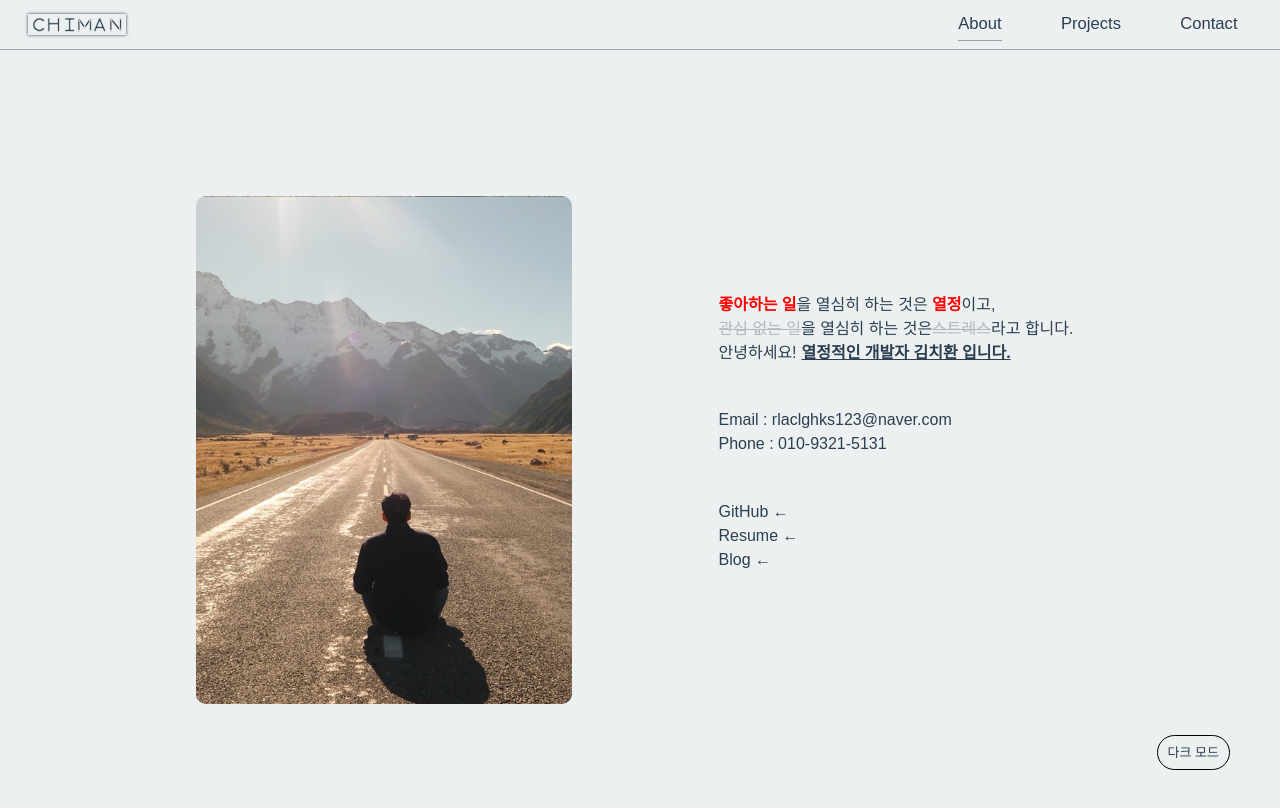
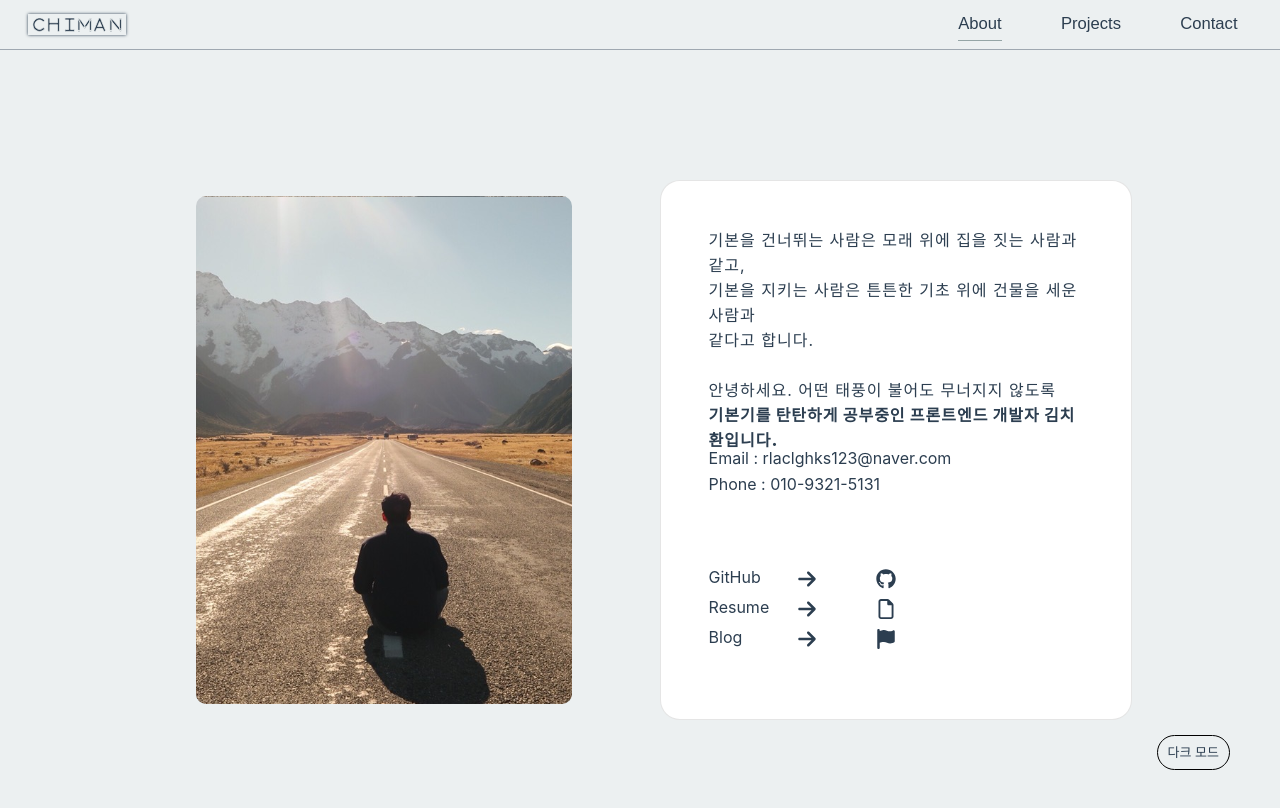
Before and after one commit to rlaclghks123/portfolio, a React (Create React App) app: page / in a window 1280 px wide. Shown: the top 808 px of the page. Built offline with nearby package versions, Linux system fonts and the light colour scheme.

Commit message:
Refactor: About 내용 수정 및 css 수정

```diff
--- a/src/routes/About.jsx
+++ b/src/routes/About.jsx
@@ -11,104 +11,145 @@ const Picture = styled.div`
   border-radius: 10px;
 `;
 
-const ContentUl = styled.ul`
-  height: 100%;
-  padding: 3% 10%;
+const AboutContents = styled.div`
+  height: 85%;
+  width: 100%;
+  box-sizing: border-box;
+  padding: 10%;
   display: flex;
   flex-direction: column;
   justify-content: center;
+  color: ${(props) => props.theme.textColor};
+  background-color: ${(props) => props.theme.boxBgColor};
+  border: 1px solid rgba(0, 0, 0, 0.1);
+  border-radius: 20px;
+  font-family: -apple-system, BlinkMacSystemFont, 'Segoe UI', Roboto, Oxygen, Ubuntu, Cantarell,
+    'Open Sans', 'Helvetica Neue', sans-serif;
+
+  & > div {
+    overflow: hidden;
+    width: 100%;
+  }
 `;
 
-const Contentli = styled.li`
-  color: ${(props) => props.theme.textColor};
-  margin: 5% 0%;
-  overflow: hidden;
+const AboutContentsHeader = styled.div`
+  height: 50%;
+  display: flex;
+  flex-direction: column;
+  line-height: 25px;
+  letter-spacing: 1px;
+  p {
+    &:last-child {
+      border-bottom: 1px solid ${(props) => props.theme.textColor};
+      font-weight: 900;
+    }
+  }
 `;
 
-const P = styled.p`
-  margin: 1vh 0px;
+const AboutContentsMain = styled.div`
+  height: 25%;
+
+  p {
+    margin-bottom: 10px;
+  }
+`;
+
+const AboutContentsFooter = styled.div`
+  height: 25%;
+
+  svg {
+    margin-left: 10px;
+    width: 20px;
+    height: 20px;
+
+    path {
+      fill: ${(props) => props.theme.textColor};
+    }
+
+    &:hover {
+      opacity: 0.3;
+    }
+  }
+`;
+
+const FooterColumn = styled.div`
+  display: flex;
+  justify-content: space-between;
+  margin: 1vh 0;
+  div {
+    width: 33%;
+  }
 `;
 
 const Url = styled.a`
-  font-size: 16px;
-  box-sizing: border-box;
-  color: ${(props) => props.theme.textColor};
-  text-decoration: none;
-
-  &:hover {
-    opacity: 0.3;
-  }
+  margin-right: 50%;
 `;
 
 function About() {
   return (
     <DoubleBox>
       <Picture />
-      <ContentUl>
-        <Contentli>
-          <P>
-            <span style={{ color: 'red', fontWeight: '700' }}> 좋아하는 일</span>을 열심히 하는 것은
-            <span style={{ color: 'red', fontWeight: '700' }}> 열정</span>
-            이고,
-          </P>
-          <P>
-            <span
-              style={{
-                opacity: 0.3,
-                textDecoration: 'line-through',
-                fontWeight: '500',
-              }}
-            >
-              관심 없는 일
-            </span>
-            을 열심히 하는 것은
-            <span
-              style={{
-                opacity: 0.3,
-                textDecoration: 'line-through',
-                fontWeight: '500',
-              }}
-            >
-              스트레스
-            </span>
-            라고 합니다.
-          </P>
-          <P>
-            안녕하세요!
-            <span
-              style={{
-                marginLeft: '5px',
-                fontWeight: 'bold',
-                textDecoration: 'underLine',
-              }}
-            >
-              열정적인 개발자 김치환 입니다.
-            </span>
-          </P>
-        </Contentli>
-        <Contentli>
-          <P>Email : rlaclghks123@naver.com</P>
-          <P>Phone : 010-9321-5131</P>
-        </Contentli>
-        <Contentli>
-          <P>
+
+      <AboutContents>
+        <AboutContentsHeader>
+          <p>기본을 건너뛰는 사람은 모래 위에 집을 짓는 사람과 같고,</p>
+          <p>
+            기본을 지키는 사람은 튼튼한 기초 위에 건물을 세운 사람과<br></br> 같다고 합니다.
+          </p>
+          <br></br>
+          <p> 안녕하세요. 어떤 태풍이 불어도 무너지지 않도록</p>
+          <p>기본기를 탄탄하게 공부중인 프론트엔드 개발자 김치환입니다.</p>
+        </AboutContentsHeader>
+
+        <AboutContentsMain>
+          <p>Email : rlaclghks123@naver.com</p>
+          <p>Phone : 010-9321-5131</p>
+        </AboutContentsMain>
+
+        <AboutContentsFooter>
+          <FooterColumn>
+            <div>GitHub</div>
+            <div>
+              <svg xmlns="http://www.w3.org/2000/svg" viewBox="0 0 448 512">
+                <path d="M438.6 278.6c12.5-12.5 12.5-32.8 0-45.3l-160-160c-12.5-12.5-32.8-12.5-45.3 0s-12.5 32.8 0 45.3L338.8 224 32 224c-17.7 0-32 14.3-32 32s14.3 32 32 32l306.7 0L233.4 393.4c-12.5 12.5-12.5 32.8 0 45.3s32.8 12.5 45.3 0l160-160z" />
+              </svg>
+            </div>
             <Url target="_blank" href="https://github.com/rlaclghks123">
-              GitHub &larr;
+              <svg xmlns="http://www.w3.org/2000/svg" viewBox="0 0 496 512">
+                <path d="M165.9 397.4c0 2-2.3 3.6-5.2 3.6-3.3.3-5.6-1.3-5.6-3.6 0-2 2.3-3.6 5.2-3.6 3-.3 5.6 1.3 5.6 3.6zm-31.1-4.5c-.7 2 1.3 4.3 4.3 4.9 2.6 1 5.6 0 6.2-2s-1.3-4.3-4.3-5.2c-2.6-.7-5.5.3-6.2 2.3zm44.2-1.7c-2.9.7-4.9 2.6-4.6 4.9.3 2 2.9 3.3 5.9 2.6 2.9-.7 4.9-2.6 4.6-4.6-.3-1.9-3-3.2-5.9-2.9zM244.8 8C106.1 8 0 113.3 0 252c0 110.9 69.8 205.8 169.5 239.2 12.8 2.3 17.3-5.6 17.3-12.1 0-6.2-.3-40.4-.3-61.4 0 0-70 15-84.7-29.8 0 0-11.4-29.1-27.8-36.6 0 0-22.9-15.7 1.6-15.4 0 0 24.9 2 38.6 25.8 21.9 38.6 58.6 27.5 72.9 20.9 2.3-16 8.8-27.1 16-33.7-55.9-6.2-112.3-14.3-112.3-110.5 0-27.5 7.6-41.3 23.6-58.9-2.6-6.5-11.1-33.3 2.6-67.9 20.9-6.5 69 27 69 27 20-5.6 41.5-8.5 62.8-8.5s42.8 2.9 62.8 8.5c0 0 48.1-33.6 69-27 13.7 34.7 5.2 61.4 2.6 67.9 16 17.7 25.8 31.5 25.8 58.9 0 96.5-58.9 104.2-114.8 110.5 9.2 7.9 17 22.9 17 46.4 0 33.7-.3 75.4-.3 83.6 0 6.5 4.6 14.4 17.3 12.1C428.2 457.8 496 362.9 496 252 496 113.3 383.5 8 244.8 8zM97.2 352.9c-1.3 1-1 3.3.7 5.2 1.6 1.6 3.9 2.3 5.2 1 1.3-1 1-3.3-.7-5.2-1.6-1.6-3.9-2.3-5.2-1zm-10.8-8.1c-.7 1.3.3 2.9 2.3 3.9 1.6 1 3.6.7 4.3-.7.7-1.3-.3-2.9-2.3-3.9-2-.6-3.6-.3-4.3.7zm32.4 35.6c-1.6 1.3-1 4.3 1.3 6.2 2.3 2.3 5.2 2.6 6.5 1 1.3-1.3.7-4.3-1.3-6.2-2.2-2.3-5.2-2.6-6.5-1zm-11.4-14.7c-1.6 1-1.6 3.6 0 5.9 1.6 2.3 4.3 3.3 5.6 2.3 1.6-1.3 1.6-3.9 0-6.2-1.4-2.3-4-3.3-5.6-2z" />
+              </svg>
             </Url>
-          </P>
-          <P>
+          </FooterColumn>
+
+          <FooterColumn>
+            <div>Resume</div>
+            <div>
+              <svg xmlns="http://www.w3.org/2000/svg" viewBox="0 0 448 512">
+                <path d="M438.6 278.6c12.5-12.5 12.5-32.8 0-45.3l-160-160c-12.5-12.5-32.8-12.5-45.3 0s-12.5 32.8 0 45.3L338.8 224 32 224c-17.7 0-32 14.3-32 32s14.3 32 32 32l306.7 0L233.4 393.4c-12.5 12.5-12.5 32.8 0 45.3s32.8 12.5 45.3 0l160-160z" />
+              </svg>
+            </div>
             <Url target="_blank" href="https://www.notion.so/fcfbdf6cb6ba4650b09a88ae837718da">
-              Resume &larr;
+              <svg xmlns="http://www.w3.org/2000/svg" viewBox="0 0 384 512">
+                <path d="M0 64C0 28.65 28.65 0 64 0H229.5C246.5 0 262.7 6.743 274.7 18.75L365.3 109.3C377.3 121.3 384 137.5 384 154.5V448C384 483.3 355.3 512 320 512H64C28.65 512 0 483.3 0 448V64zM336 448V160H256C238.3 160 224 145.7 224 128V48H64C55.16 48 48 55.16 48 64V448C48 456.8 55.16 464 64 464H320C328.8 464 336 456.8 336 448z" />
+              </svg>
             </Url>
-          </P>
-          <P>
-            <Url target="_blank" href="https://www.notion.so/f98c0e7528b64d03983b26660e49b646">
-              Blog &larr;
+          </FooterColumn>
+
+          <FooterColumn>
+            <div>Blog</div>
+            <div>
+              <svg xmlns="http://www.w3.org/2000/svg" viewBox="0 0 448 512">
+                <path d="M438.6 278.6c12.5-12.5 12.5-32.8 0-45.3l-160-160c-12.5-12.5-32.8-12.5-45.3 0s-12.5 32.8 0 45.3L338.8 224 32 224c-17.7 0-32 14.3-32 32s14.3 32 32 32l306.7 0L233.4 393.4c-12.5 12.5-12.5 32.8 0 45.3s32.8 12.5 45.3 0l160-160z" />
+              </svg>
+            </div>
+            <Url target="_blank" href="https://velog.io/@rlaclghks123">
+              <svg xmlns="http://www.w3.org/2000/svg" viewBox="0 0 448 512">
+                <path d="M64 32C64 14.3 49.7 0 32 0S0 14.3 0 32V64 368 480c0 17.7 14.3 32 32 32s32-14.3 32-32V352l64.3-16.1c41.1-10.3 84.6-5.5 122.5 13.4c44.2 22.1 95.5 24.8 141.7 7.4l34.7-13c12.5-4.7 20.8-16.6 20.8-30V66.1c0-23-24.2-38-44.8-27.7l-9.6 4.8c-46.3 23.2-100.8 23.2-147.1 0c-35.1-17.6-75.4-22-113.5-12.5L64 48V32z" />
+              </svg>
             </Url>
-          </P>
-        </Contentli>
-        <Contentli />
-      </ContentUl>
+          </FooterColumn>
+        </AboutContentsFooter>
+      </AboutContents>
     </DoubleBox>
   );
 }
```
